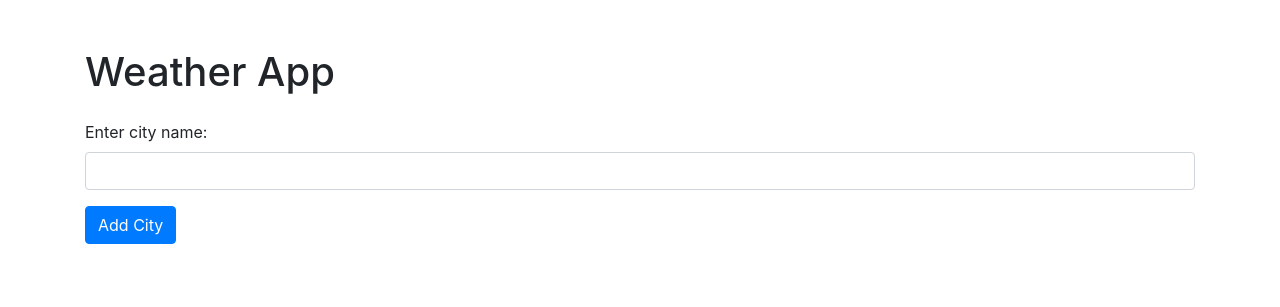
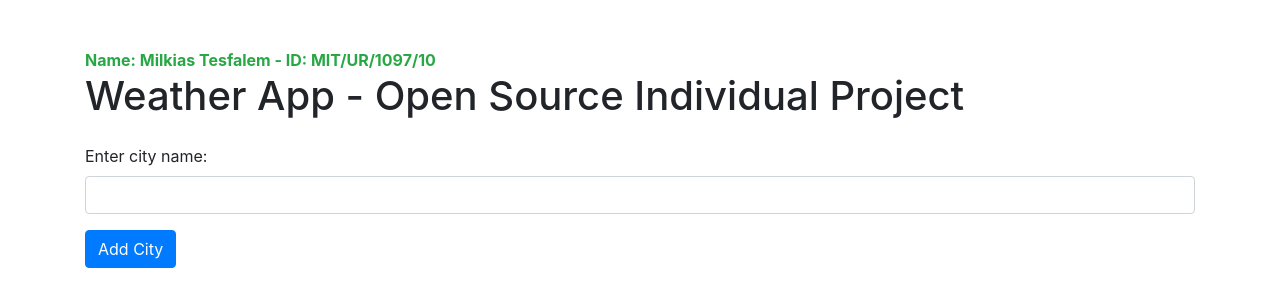
Before and after one commit to milkiase/weather_project, a Django app: page / in a window 1280 px wide. Shown: the top 307 px of the page. Run offline with Django 3.2, Linux system fonts and the light colour scheme; data that the repository does not hold is empty; some libraries are stand-ins or nearby versions.

Commit message:
updates release

```diff
--- a/weather_app/templates/weather_app/index.html
+++ b/weather_app/templates/weather_app/index.html
@@ -19,7 +19,8 @@
 
     <body>
         <div class="container mt-5">
-            <h1 class="mb-4">Weather App</h1>
+            <strong class="text-success">Name: Milkias Tesfalem - ID: MIT/UR/1097/10</strong>
+            <h1 class="mb-4">Weather App - Open Source Individual Project </h1>
             <form method="post" action="{% url 'add_city' %}">
                 {% csrf_token %}
                 <div class="form-group">
```
